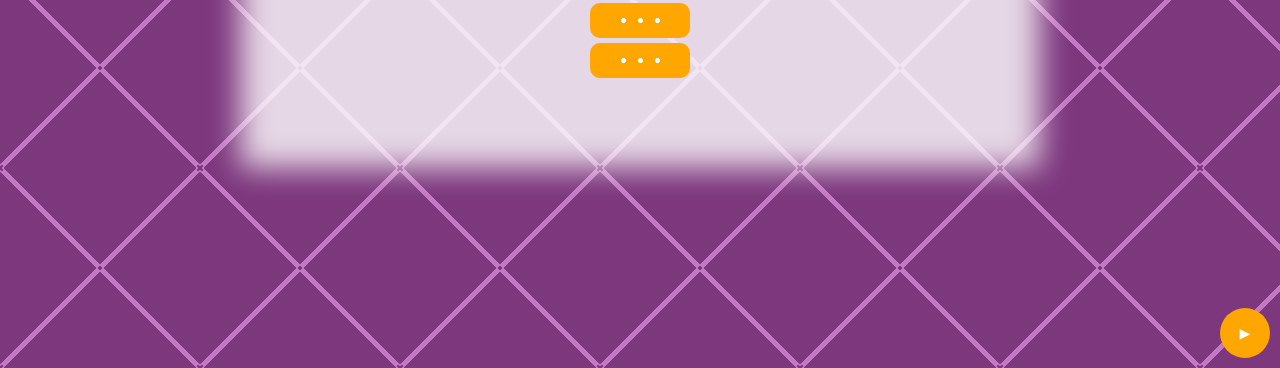
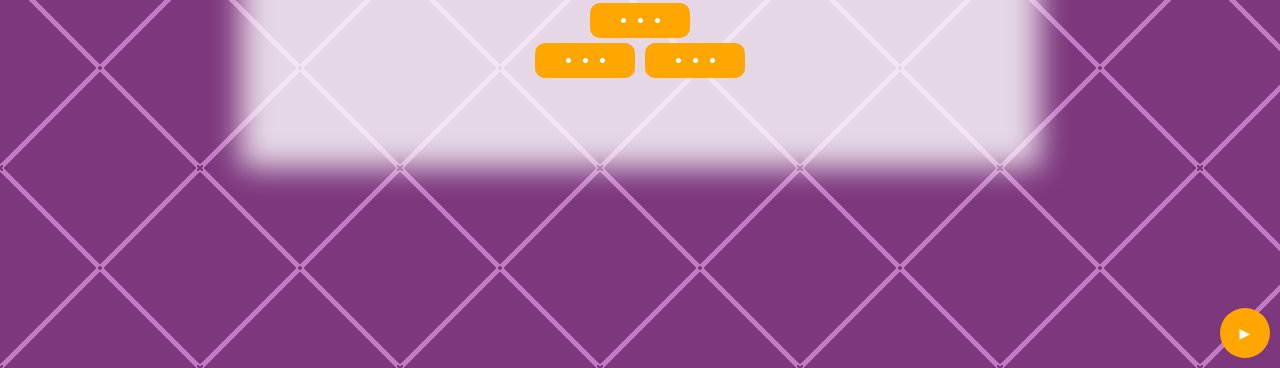
Before and after one commit to redditemblem/TeamA, a plain HTML site: page index.html at #!/map in a window 1280 px wide. Shown: the part 432-800 px from the top of the page. Drawn offline with nearby package versions, Linux system fonts and the light colour scheme; some packages are replaced by stand-ins of ours.

Commit message:
Convoy buttons

```diff
--- a/auth.html
+++ b/auth.html
@@ -9,11 +9,11 @@
 			<span ng-show="!ready"><img src="IMG/loading.gif"></span>
 			<span ng-show="ready">Load Map</span>
 		</button>
-		<!--<button class="authButton" ng-click="loadAPI(event,2)" style="left: calc(50% - 105px); top: calc(50% + 75px);">
+		<button class="authButton" ng-click="loadAPI(event,2)" style="left: calc(50% - 105px); top: calc(50% + 75px);">
 			<span ng-show="!ready"><img src="IMG/loading.gif"></span>
 			<span ng-show="ready">Convoy</span>
-		</button>-->
-		<button class="authButton" ng-click="loadAPI(event,3)" style="left: calc(50% - 50px); top: calc(50% + 75px);"> <!--left: calc(50% + 5px);-->
+		</button>
+		<button class="authButton" ng-click="loadAPI(event,3)" style="left: calc(50% + 5px); top: calc(50% + 75px);">
 			<span ng-show="!ready"><img src="IMG/loading.gif"></span>
 			<span ng-show="ready">Shop</span>
 		</button>
```
Also changed, not shown: home.html (+2 -2 lines).
